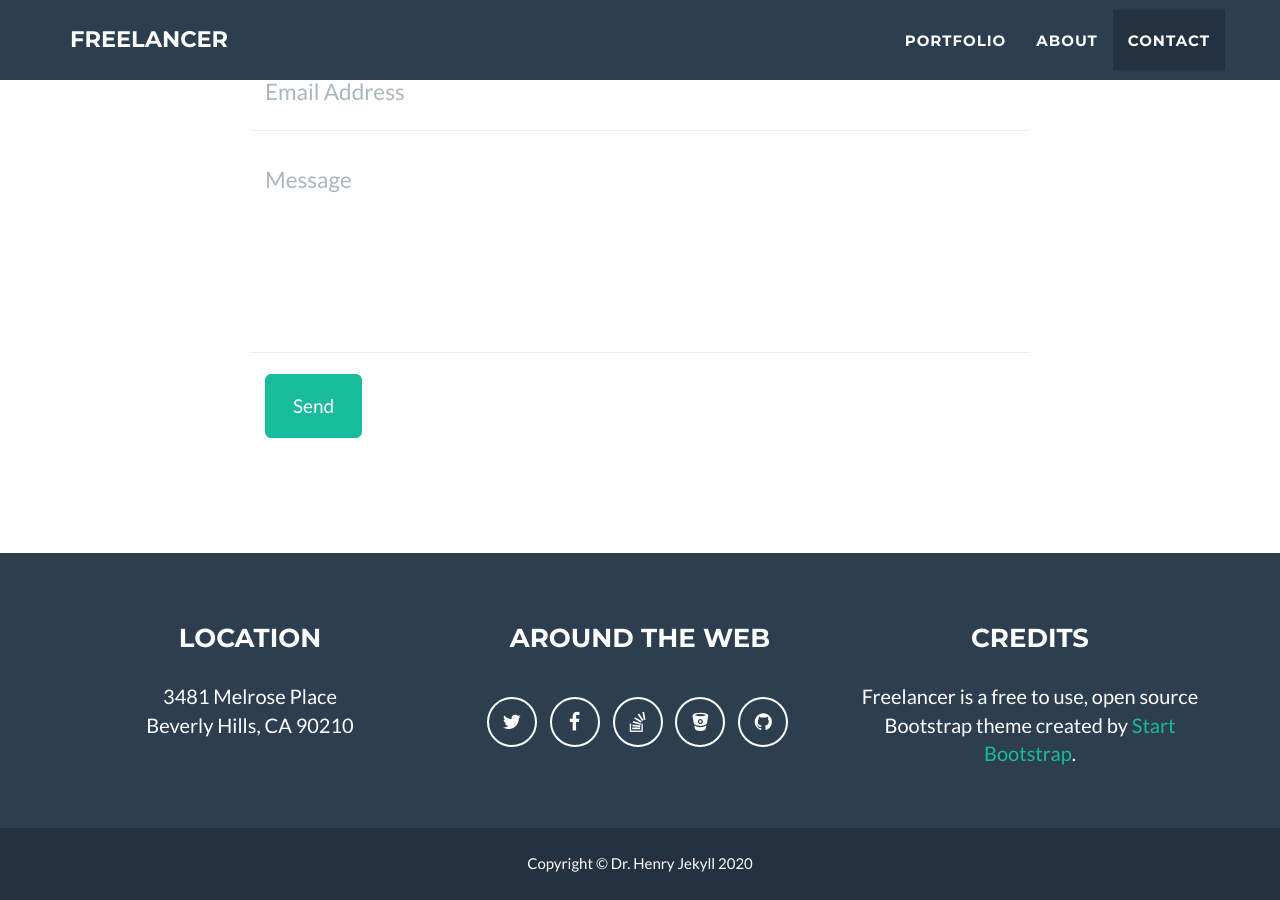
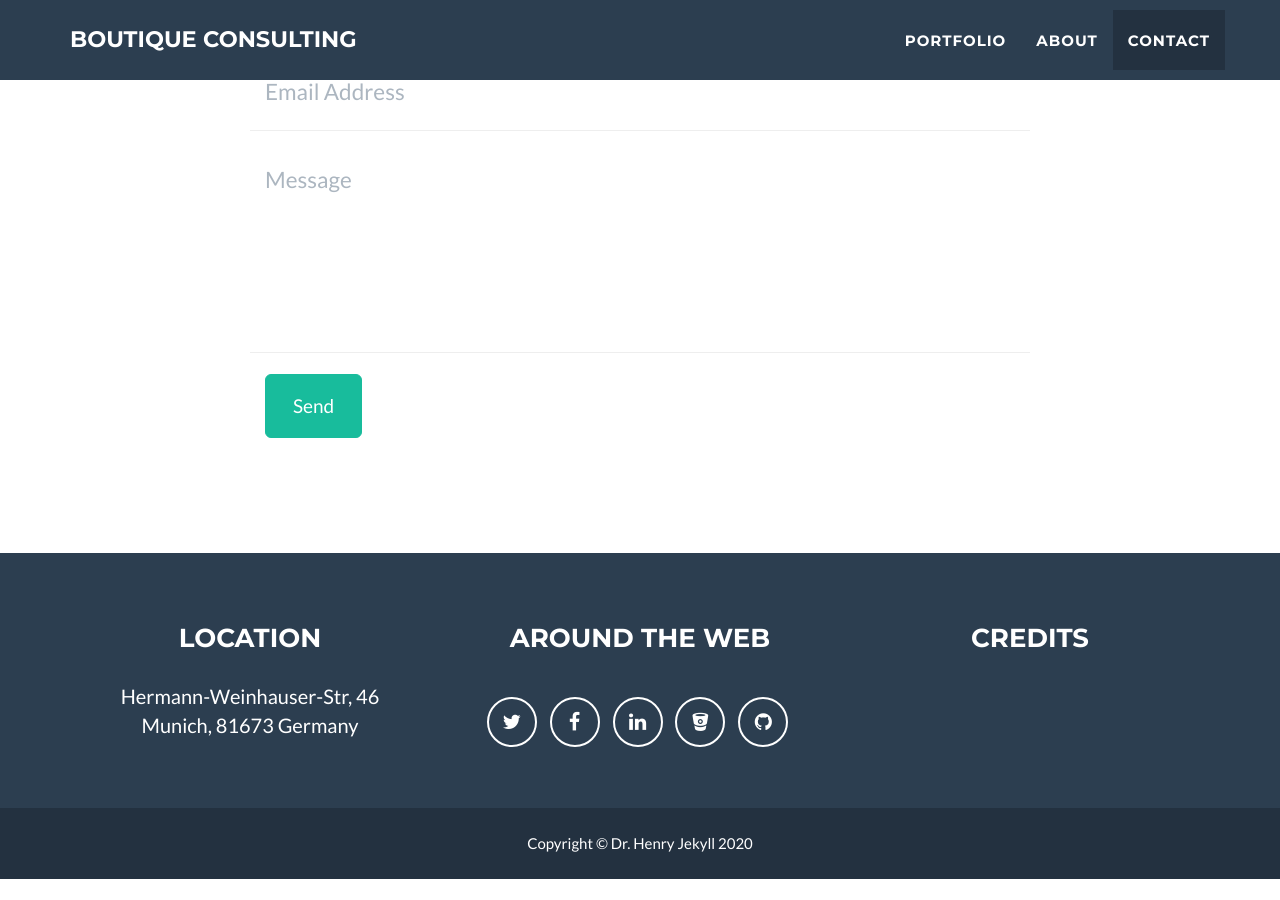
Before and after one commit to hbensalem/itkannsite, a Jekyll site: the page built from _posts/2014-07-18-project-1.markdown, in a window 1280 px wide and 900 px high, scrolled down 2492 px. Built offline with Jekyll 4.4.1, drawn with Linux system fonts in a browser that asks for light colours; after the commit the page ends 3371 px from its top, so only the background shows below that; some of the changed text lies outside the part shown.

Commit message:
Update _config.yml

```diff
--- a/_config.yml
+++ b/_config.yml
@@ -1,12 +1,12 @@
 baseurl: /itkannsite
 # Site settings
-title: Freelancer
-email: your-email@domain.com
-url: https://hbensalem.github.io/itkannsite
-description: "Write an awesome description for your new site here. You can edit this line in _config.yml. It will appear in your document head meta (for Google search results) and in your feed.xml site description."
+title: Boutique Consulting
+email: bensalem@itkann.com
+url: https://itkann.com
+description: "Helping custommers become data driven"
 keywords: "your keywords, separated by commas"
-skills: "Web Developer - Graphic Artist - User Experience Designer"
-meta_author: LastName FirstName
+skills: "Data - Cloud - AI"
+meta_author: Ben Salem
 # Google webmaster tools
 google_verify:
 
@@ -40,23 +40,22 @@ footer:
 # Social networks usernames (many more available: google-plus, flickr, dribbble, pinterest, instagram, tumblr, linkedin, etc.)
 social:
   - title: twitter
-    url: http://twitter.com/jekyllrb
+    url: http://twitter.com/hbensalem
   - title: facebook
     url:
-  - title: stack-overflow
-    url: http://stackoverflow.com/questions/tagged/jekyll
+  - title: linkedin
+    url: https://www.linkedin.com/in/bensalem/
   - title: bitbucket
-    url: http://bitbucket.org/jekyll
+    url:
   - title: github
     url: http://github.com/jekyll
 
 # Postal address (add as many lines as necessary)
 address:
-  - line: 3481 Melrose Place
-  - line: Beverly Hills, CA 90210
-
+  - line: Hermann-Weinhauser-Str, 46
+  - line: Munich, 81673 Germany
 # Credits content
-credits: 'Freelancer is a free to use, open source Bootstrap theme created by <a href="http://startbootstrap.com">Start Bootstrap</a>.'
+#credits: 'Freelancer is a free to use, open source Bootstrap theme created by <a href="http://startbootstrap.com">Start Bootstrap</a>.'
 
 # Build settings
 markdown: kramdown
```
